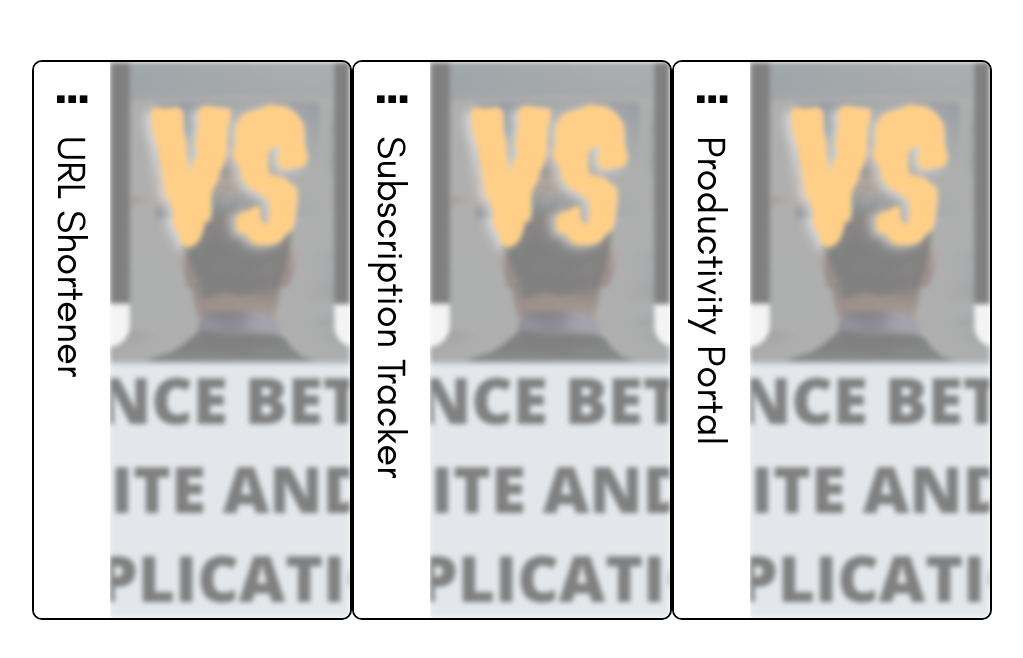
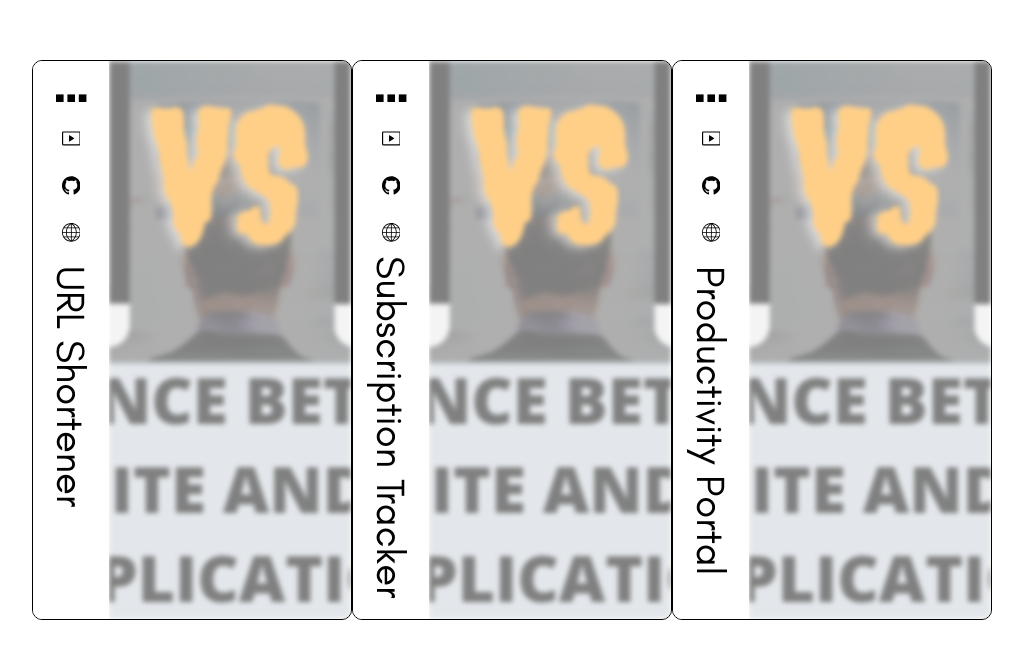
Before and after one commit to JordBant/PortfolioWebsite, a React (Create React App) app: page / in a window 1280 px wide. Shown: the part 1660-2318 px from the top of the page, without its empty margins (58-1081 px from the left). Built offline with nearby package versions, Linux system fonts and the light colour scheme; some icons are missing; a web font is replaced by a local one.

Commit message:
Fixinf options list now

```diff
--- a/src/components/Layout/Side-Titled-Container/side-titled-container.scss
+++ b/src/components/Layout/Side-Titled-Container/side-titled-container.scss
@@ -29,13 +29,16 @@
             transition: 0.4s all cubic-bezier(0.075, 0.82, 0.165, 1);
             left: -100%;
         }
+    }
+    // .kobab-container{
+    //     @include util.size(0, null, 0, 0);
+    // }
+    &:hover{
         // --------Kobab Container-------- //
-        .kobab-container{
-            // border: green 2px solid;
-        }
-        // ------------------------------ //
-    }
-    &:hover{
+        // .kobab-container{
+        //     @include util.size(40%, null, 0, 0);
+        // }
+        // ------------------------------- //
         .side-title::before{
             left: 0;
         }
--- a/src/components/Options-List/options-list-component.jsx
+++ b/src/components/Options-List/options-list-component.jsx
@@ -13,9 +13,9 @@ const OptionsList = ({iconNameArr}) => {
   const isActiveKobab = dropdownActive ? 'kobab-active' : '' ;
 
 return (
-  <>
+  <div className={`options-container ${isActiveDropdown}`}>
     <KobabDropdown activeDropdown = {isActiveKobab} clickEvent = {handleDropdown} />
-    <ul className={`options-list ${isActiveDropdown}`}>
+    <ul className='options-list'>
       {
         iconNameArr.map((iconName) => {
         return (
@@ -25,7 +25,7 @@ return (
         )})
       }
     </ul>
-  </>
+  </div>
 )}
 
 export default OptionsList
--- a/src/components/Options-List/options-list.scss
+++ b/src/components/Options-List/options-list.scss
@@ -1,6 +1,15 @@
 @use '../../util-styles/' as util;
 
 //Kobab container height will be manipulated in side-titled.scss
+
+.options-container{
+    @include util.flex(flex-start, center, column, NULL, NULL);
+    @include util.size(100%, null, 0, 0);
+    max-height: 40%;
+    mix-blend-mode: difference;
+    transition: all 0.5s ease-in-out;
+    overflow: hidden;
+
     .kobab-container{
         @include util.size(40%, null, 0, 0);
         mix-blend-mode: difference;
@@ -17,14 +26,9 @@
     }
 
     .options-list{
-    @include util.size(100px, NULL, 0, 0);
+        @include util.size(auto, auto, 0, 0);
         @include util.flex(flex-start, center, column, NULL, NULL);
-
-    max-height: 0;
-    mix-blend-mode: difference;
         list-style: none;
-    transition: all 0.5s ease-in-out;
-    overflow: hidden;
 
         .option{
             $optionSize: 30%;
@@ -35,6 +39,7 @@
             }
         }
     }
+}
 
 .list-active{
     max-height: 9000px;
--- a/src/components/routes/Projects/projects.scss
+++ b/src/components/routes/Projects/projects.scss
@@ -19,7 +19,7 @@
             .project-card{
                 @include util.size(370px, 70%, 0, 0);
                 transition: 1.2s all cubic-bezier(0.075, 0.82, 0.165, 1);
-                border: 2px solid black;
+                border: 1.7px solid black;
                 border-radius: 10px;
                 overflow: hidden;
 
@@ -36,7 +36,7 @@
                     }
                 }
                 &:hover{
-                    box-shadow: 5px 10px 10px rgba(0, 0, 0, 0.355);
+                    box-shadow: 5px 17px 10px rgba(0, 0, 0, 0.255);
                     transform: translateY(-15px);
 
                     .card-body{
```
Lines whose indentation alone changed are shown as unchanged.
